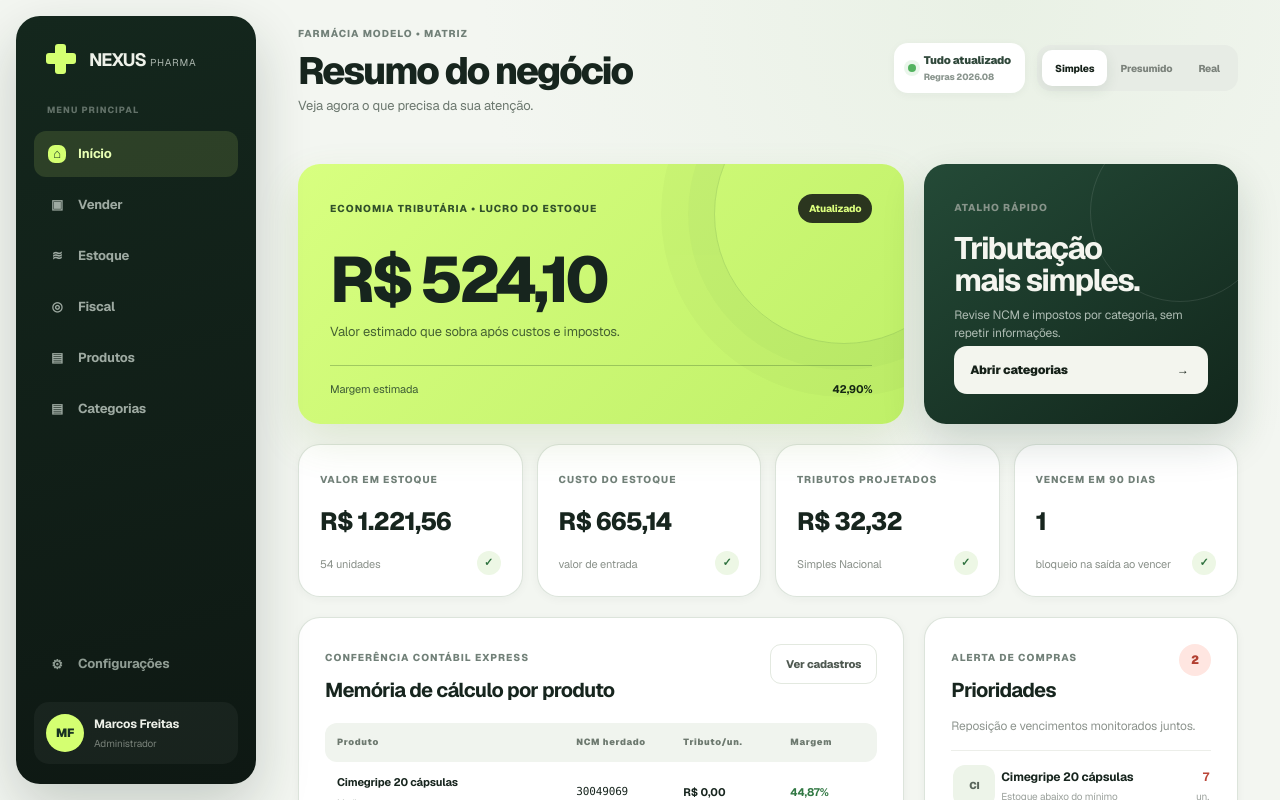
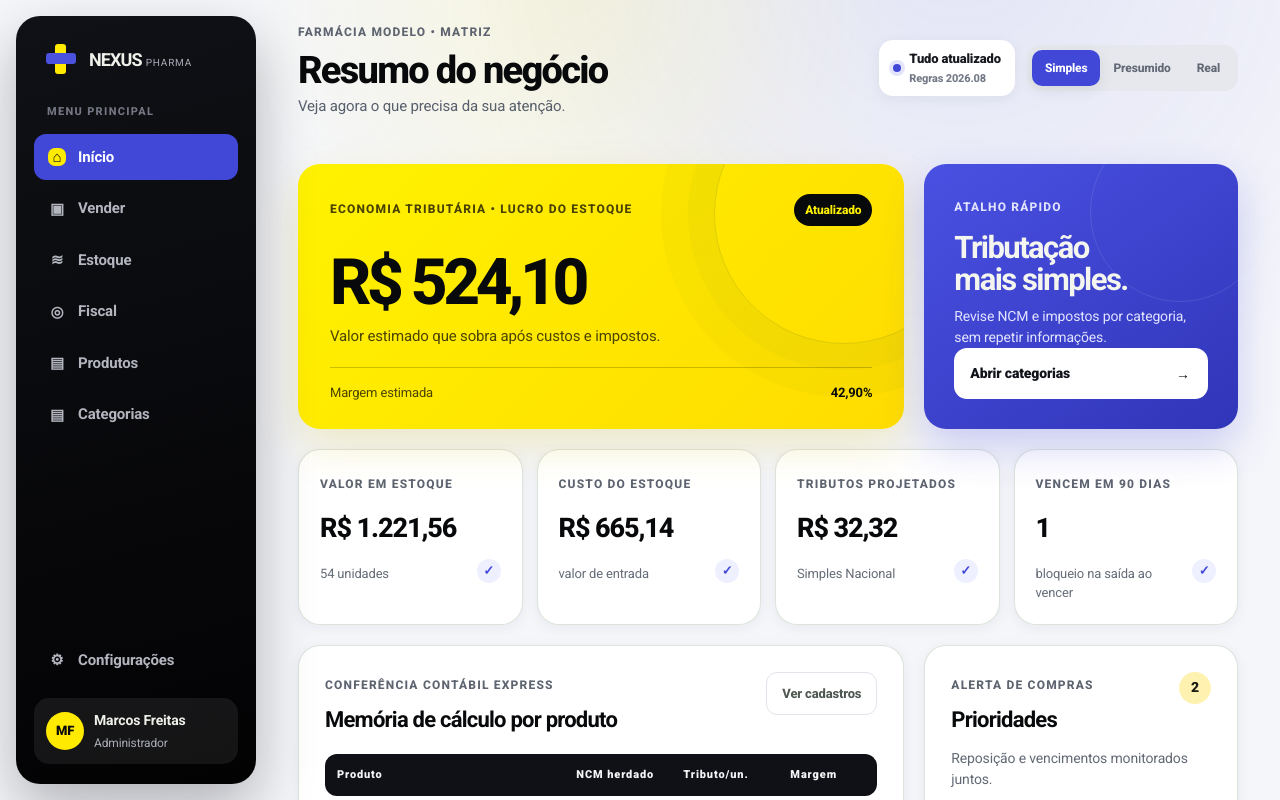
Before and after one commit to eusoudevmarcos/nexus-pharma, a Next.js app: page / in a window 1280 px wide. Shown: the top 800 px of the page. Built offline with nearby package versions, Linux system fonts and the light colour scheme.

Commit message:
Adopt Roboto and high-contrast brand palette

```diff
--- a/app/globals.css
+++ b/app/globals.css
@@ -507,3 +507,122 @@ button:focus-visible, input:focus-visible, select:focus-visible, textarea:focus-
   .master-list { border-radius: 18px; }.detail-card { border-radius: 18px; }
   .detail-heading h2 { font-size: 24px; }
 }
+
+/* Paleta de alto contraste — referência amarelo, azul e preto */
+:root {
+  --ink: #08090b;
+  --paper: #f5f6fa;
+  --panel: #ffffff;
+  --line: #e2e4eb;
+  --muted: #59606d;
+  --lime: #ffea00;
+  --green: #4148d8;
+  --soft-green: #eef0ff;
+  --coral: #f26352;
+  --shadow-sm: 0 3px 14px rgba(24, 27, 45, .06);
+  --shadow-md: 0 18px 46px rgba(24, 27, 45, .12);
+}
+
+body { font-family: var(--font-roboto-sans), Arial, sans-serif; font-size: 16px; color: var(--ink); }
+code, kbd, .fiscal-tag, .tax-trace span { font-family: var(--font-roboto-mono), monospace; }
+button:focus-visible, input:focus-visible, select:focus-visible, textarea:focus-visible { outline-color: rgba(65, 72, 216, .38); }
+
+.app-shell { background: radial-gradient(circle at 75% -5%, rgba(65,72,216,.1), transparent 32%), radial-gradient(circle at 45% 0%, rgba(255,234,0,.11), transparent 24%), var(--paper); }
+.sidebar { background: linear-gradient(165deg, #101116 0%, #020203 100%); box-shadow: 0 24px 58px rgba(4, 5, 8, .28); }
+.logo-mark i:first-child { background: var(--lime); }
+.logo-mark i:last-child { background: #4a51dc; }
+.brand span, .operator small { color: #a9acb7; }
+.nav-label { color: #747783; font-size: 11px; }
+.sidebar button { color: #b3b5bf; font-size: 15px; }
+.sidebar nav button:hover { background: rgba(65,72,216,.18); }
+.sidebar nav button.active { background: #4148d8; color: #fff; }
+.sidebar nav button.active .icon { background: var(--lime); color: #08090b; }
+.operator { background: rgba(255,255,255,.07); }
+.operator strong { font-size: 14px; }.operator small { font-size: 12px; }
+.avatar { background: var(--lime); color: #08090b; font-size: 13px; }
+
+.eyebrow, .label { color: #5e6470; font-size: 12px; }
+.page-copy h1, .topbar h1 { font-weight: 800; letter-spacing: -.045em; }
+.page-copy p { color: #59606d; font-size: 15px; }
+.status-pill strong { color: #17191f; font-size: 13px; }.status-pill small { color: #737987; font-size: 11px; }
+.pulse { background: #4148d8; box-shadow: 0 0 0 4px rgba(65,72,216,.14); }
+.regime-switch { background: #e7e8ee; }
+.regime-switch button { color: #626875; font-size: 12px; }
+.regime-switch button.active { color: #fff; background: #4148d8; }
+
+.economy-card { background: linear-gradient(135deg, #fff200 0%, #ffdc00 100%); color: #08090b; box-shadow: 0 18px 42px rgba(207, 179, 0, .2); }
+.economy-card .label { color: #484100; }
+.economy-card p { color: #4b4500; font-size: 15px; }
+.economy-footer { color: #4b4500; font-size: 13px; border-color: rgba(0,0,0,.2); }
+.economy-footer strong { color: #08090b; }
+.trend { background: #08090b; color: #fff200; font-size: 12px; }
+.action-card { background: linear-gradient(145deg, #4a51e2 0%, #3035b8 100%); box-shadow: 0 18px 42px rgba(65,72,216,.24); }
+.action-card .label { color: #e1e3ff; }
+.action-card p { color: #e2e4ff; font-size: 14px; }
+.action-card button { background: #fff; color: #11131b; font-size: 14px; }
+.action-card button:hover { background: var(--lime); }
+
+.metric > strong { font-size: 27px; }.metric div { color: #666d78; font-size: 13px; }.metric em { color: #4148d8; background: #eef0ff; }
+.panel-heading h2 { font-size: 22px; }.quiet, .primary-small, .save-button { font-size: 13px; }
+.primary-small, .save-button, .full-button { background: #4148d8; }
+.quiet:hover { border-color: #adb1db; background: #f4f5ff; }
+.count { background: #fff2b0; color: #1b1b16; font-size: 14px; }
+.muted { color: #626975; font-size: 14px; }
+.alert-item strong { font-size: 14px; }.alert-item small { color: #717784; font-size: 12px; }
+.product-avatar { background: #eef0ff; color: #3035b8; font-size: 12px; }
+.stock-data strong { color: #3035b8; }
+.fiscal-strip { color: #626975; font-size: 12px; }
+.fiscal-strip div { color: #242731; }.fiscal-strip .icon { color: #4148d8; }
+
+.table-head, .stock-grid-head, .wide-head { background: #101116; color: #f4f4f7; }
+.table-head { font-size: 11px; }.table-line { font-size: 13px; }
+.table-line small, .wide-line small, .stock-grid-row small { color: #737987; font-size: 11px; }
+.table-line code, .wide-line code { color: #3035b8; font-size: 13px; }
+.table-line:hover, .wide-line:hover, .stock-grid-row:hover { background: #f5f6ff; }
+.good-text { color: #3035b8; }.danger-text { color: #b43f32; }
+.stock-grid-head, .wide-head { font-size: 11px; }
+.stock-grid-row { font-size: 13px; }.stock-grid-row strong { font-size: 13px; }
+.wide-line { font-size: 12px; }
+.status { font-size: 11px; }.status.ok { background: #eef0ff; color: #3035b8; }.status.warn { background: #fff4ad; color: #5f5300; }
+.legal-note { color: #59606d; font-size: 12px; }
+
+.search-box { border-color: #d3d5dd; }
+.search-box:focus-within { border-color: #4148d8; box-shadow: 0 0 0 4px rgba(65,72,216,.12); }
+.search-box input { font-size: 15px; }.search-results strong { font-size: 14px; }.search-results small { font-size: 12px; }.search-results b { font-size: 14px; }
+.sale-head { color: #606673; font-size: 11px; }
+.cart-product strong { font-size: 14px; }.cart-product small, .fiscal-small { color: #727886; font-size: 11px; }
+.fiscal-tag { background: #eef0ff; color: #3035b8; font-size: 12px; }
+.quantity strong, .line-total { font-size: 14px; }
+.pdv-rule { color: #626975; font-size: 12px; }.pdv-rule .icon { color: #4148d8; }
+.checkout-lines p { color: #59606d; font-size: 14px; }.checkout-lines .tax-save { color: #3035b8; }
+.checkout-total > span { font-size: 12px; }.checkout-total small { color: #4148d8; font-size: 12px; }
+.finish-button { background: var(--lime); color: #08090b; font-size: 14px; }
+.security-note { color: #6b717d; font-size: 12px; }
+
+.stock-summary { background: #101116; }.stock-summary small { color: #c0c2ca; font-size: 12px; }
+.fiscal-cards span { font-size: 12px; }.fiscal-cards strong { font-size: 22px; }.fiscal-cards div.accent { background: var(--lime); }
+
+.master-title h2 { font-size: 23px; }.master-title > button { background: var(--lime); color: #08090b; }
+.filter-input { font-size: 13px; }
+.master-list > button.selected { background: #eef0ff; box-shadow: inset 4px 0 #4148d8; }
+.master-list > button strong { font-size: 14px; }.master-list > button small { color: #717784; font-size: 11px; }.master-list > button b { color: #4148d8; font-size: 12px; }
+.category-dot { background: var(--lime); }.category-dot:after { border-color: #4148d8; }
+.detail-heading h2 { font-size: 29px; }.detail-heading p { color: #5f6672; font-size: 13px; }
+.save-button:hover { background: #3035b8; }
+.tabs button { background: #eceef3; color: #565d69; font-size: 12px; }.tabs button.active { background: #4148d8; }
+.field > span { color: #4f5661; font-size: 12px; }.field input, .field select, .field textarea { font-size: 14px; }.field small { color: #6d7480; font-size: 11px; }
+.field input:focus, .field select:focus, .field textarea:focus { border-color: #4148d8; box-shadow: 0 0 0 4px rgba(65,72,216,.11); }
+.rate-input b { font-size: 12px; }
+.regime-context { background: #eef0ff; color: #4e5562; font-size: 12px; }.regime-context .icon, .inherit-banner .icon { background: var(--lime); color: #08090b; }
+.inherit-banner { background: #eef0ff; }.inherit-banner strong { font-size: 14px; }.inherit-banner small, .reform-note span { font-size: 12px; }
+.reform-note { background: #101116; }.reform-note strong { font-size: 15px; }
+.summary-cards span { font-size: 12px; }.summary-cards strong { font-size: 20px; }.summary-cards > div.accent { background: var(--lime); }
+.tax-trace span { background: #101116; color: #f0f1f4; font-size: 11px; }
+.toast { background: #101116; font-size: 14px; }.toast .icon { background: var(--lime); color: #08090b; }
+
+@media (max-width: 720px) {
+  .page-copy p { font-size: 14px; }
+  .economy-card p, .action-card p { font-size: 14px; }
+  .metric > strong { font-size: 25px; }
+  .summary-cards { grid-template-columns: 1fr; }
+}
--- a/app/layout.tsx
+++ b/app/layout.tsx
@@ -1,15 +1,15 @@
 import type { Metadata } from "next";
-import { Geist, Geist_Mono } from "next/font/google";
+import { Roboto, Roboto_Mono } from "next/font/google";
 import "./globals.css";
 import { PwaRegister } from "./pwa-register";
 
-const geistSans = Geist({
-  variable: "--font-geist-sans",
+const robotoSans = Roboto({
+  variable: "--font-roboto-sans",
   subsets: ["latin"],
 });
 
-const geistMono = Geist_Mono({
-  variable: "--font-geist-mono",
+const robotoMono = Roboto_Mono({
+  variable: "--font-roboto-mono",
   subsets: ["latin"],
 });
 
@@ -25,13 +25,13 @@ export const metadata: Metadata = {
   openGraph: {
     title: "Nexus Pharma",
     description: "Gestão fiscal simples, moderna e acessível.",
-    images: [{ url: "/og-v2.png", width: 1672, height: 941 }],
+    images: [{ url: "/og-v3.png", width: 1672, height: 941 }],
   },
   twitter: {
     card: "summary_large_image",
     title: "Nexus Pharma",
     description: "Gestão fiscal simples, moderna e acessível.",
-    images: ["/og-v2.png"],
+    images: ["/og-v3.png"],
   },
 };
 
@@ -43,7 +43,7 @@ export default function RootLayout({
   return (
     <html lang="pt-BR">
       <body
-        className={`${geistSans.variable} ${geistMono.variable} antialiased`}
+        className={`${robotoSans.variable} ${robotoMono.variable} antialiased`}
       >
         {children}
         <PwaRegister />
```
Also changed, not shown: public/og-v3.png (added).
